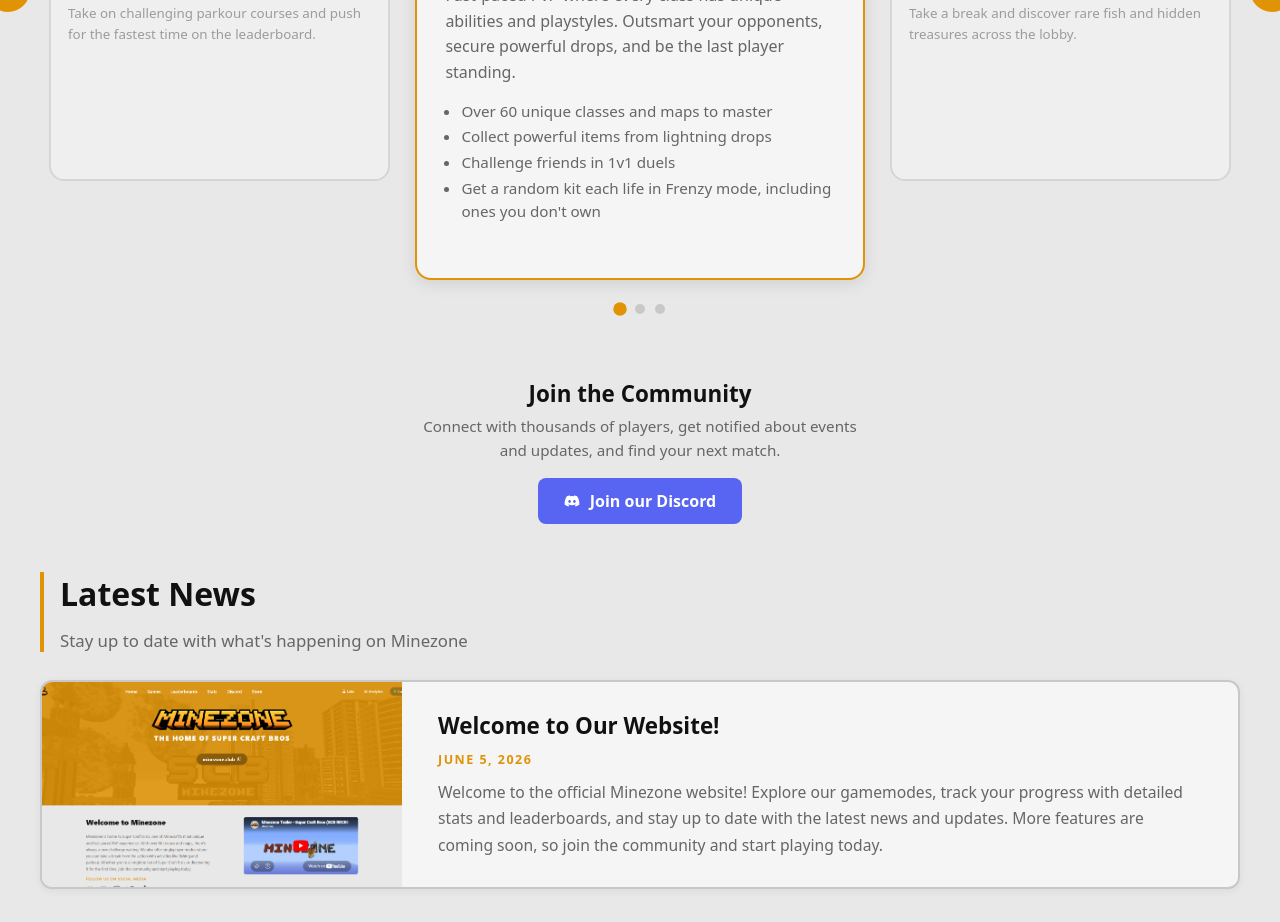
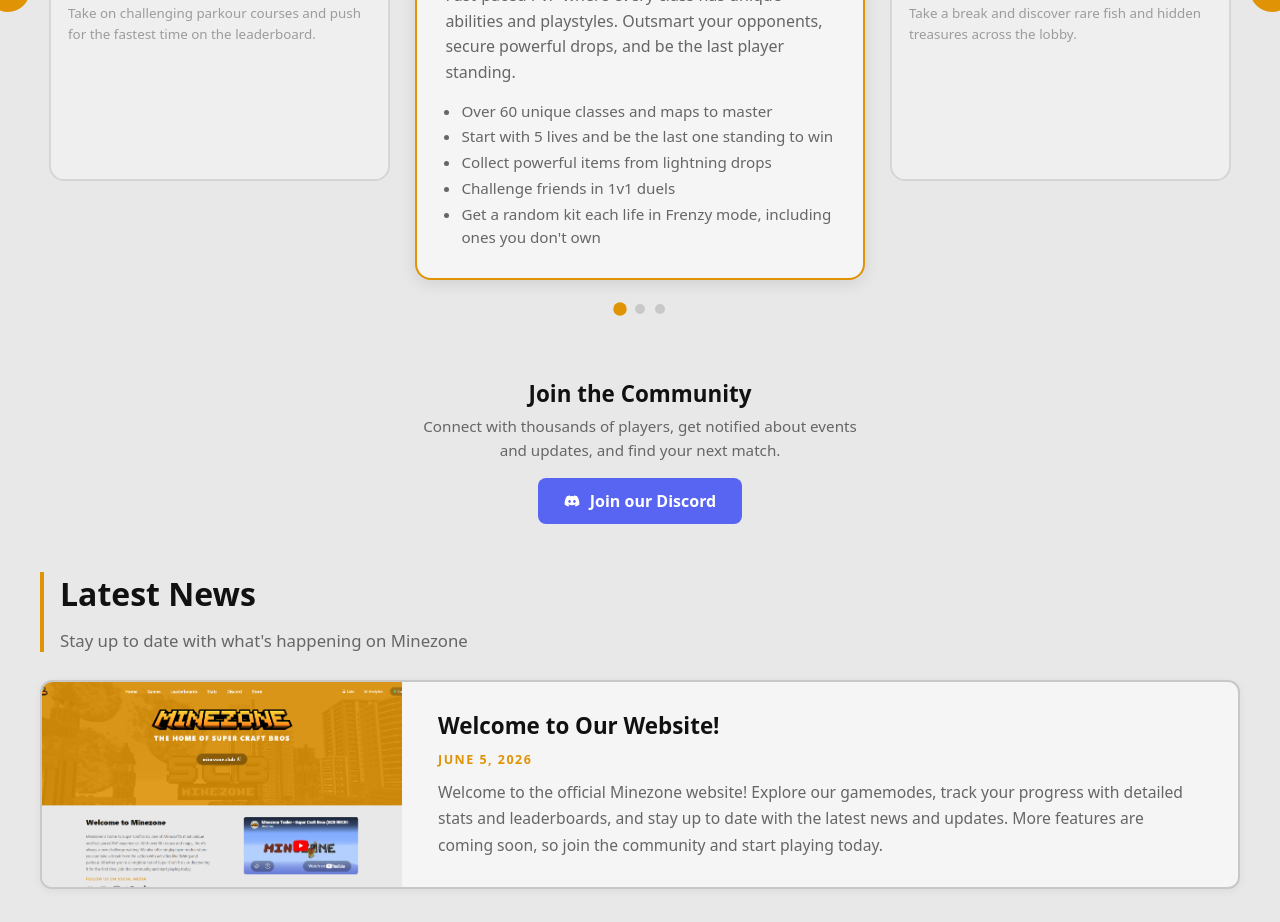
Before and after one commit to evan-tome/Minezone-Web, a React (Vite) app in the folder frontend/: page / in a window 1280 px wide. Shown: the part 1960-2882 px from the top of the page. Built offline with nearby package versions, Linux system fonts and the light colour scheme; no server answers.

Commit message:
Updated some descriptions

```diff
--- a/frontend/src/pages/Home/Games.jsx
+++ b/frontend/src/pages/Home/Games.jsx
@@ -11,6 +11,7 @@
         description: "Fast-paced PvP where every class has unique abilities and playstyles. Outsmart your opponents, secure powerful drops, and be the last player standing.",
         bullets: [
             "Over 60 unique classes and maps to master",
+            "Start with 5 lives and be the last one standing to win",
             "Collect powerful items from lightning drops",
             "Challenge friends in 1v1 duels",
             "Get a random kit each life in Frenzy mode, including ones you don't own",
--- a/frontend/src/pages/Labs/WinPredictor.jsx
+++ b/frontend/src/pages/Labs/WinPredictor.jsx
@@ -134,7 +134,7 @@
                             <div className="labs-predict-compare-row">
                                 <span className="labs-predict-compare-label">
                                     Career win rate
-                                    <span className="labs-predict-sublabel">matches what shows on their stats page</span>
+                                    <span className="labs-predict-sublabel">recorded across all matches</span>
                                 </span>
                                 <span className="labs-predict-compare-val">{actual}%</span>
                             </div>
```
